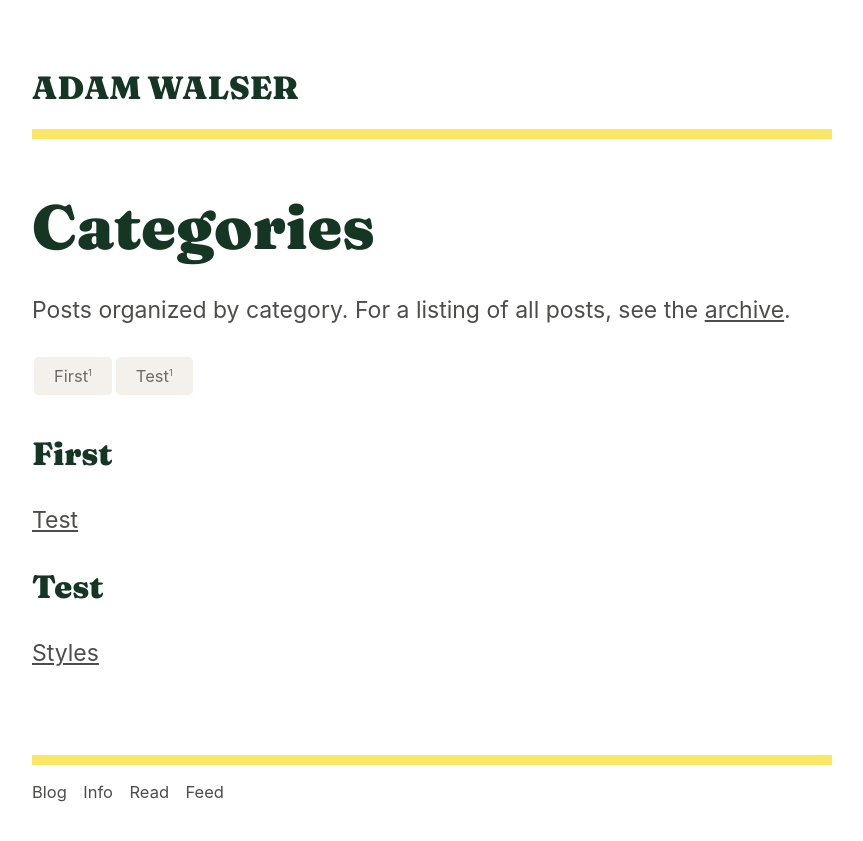
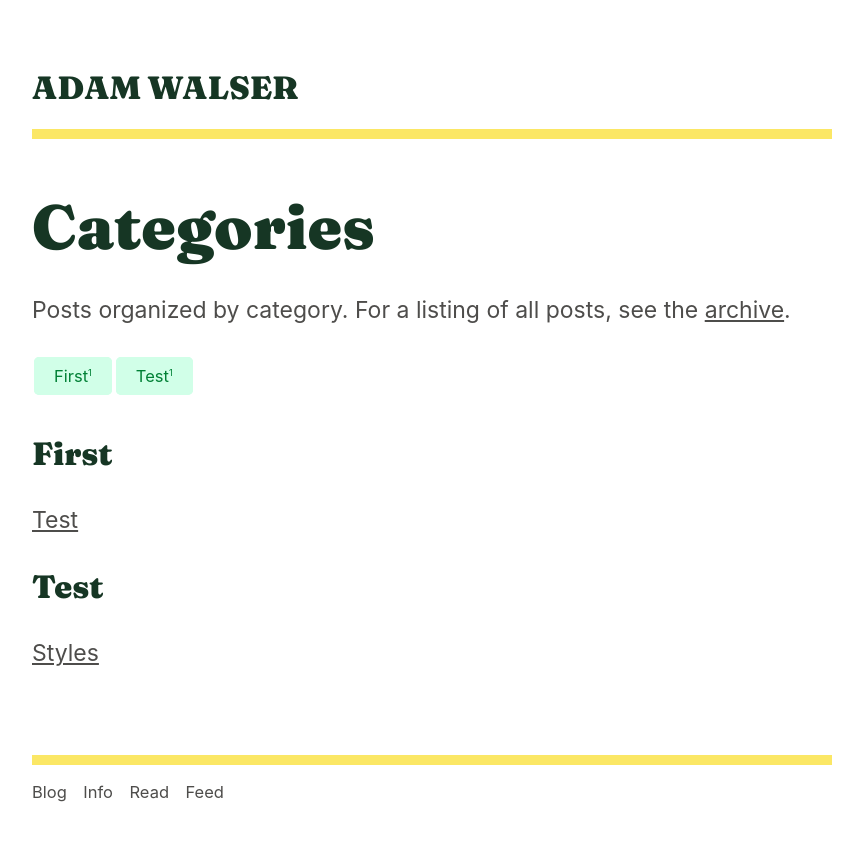
Before and after one commit to ajpwalser/ajpwalser.github.io, a Jekyll site: the page built from categories.html, in a window 1280 px wide. Shown: the top 841 px of the page, without its empty margins (208-1071 px from the left). Built offline with Jekyll 4.4.1, drawn with Linux system fonts in a browser that asks for light colours; some web fonts are replaced.

Commit message:
Update style.css

```diff
--- a/css/style.css
+++ b/css/style.css
@@ -278,36 +278,14 @@ figcaption {
 
 .read-more-trigger,
 .pagination a,
-.post-nav a {
+.post-nav a,
+.tag-box a,
+.cat-box a {
 	padding: 7px 18px;
 	margin: 2px;
 	color: rgb(0, 128, 53);
 	background-color: rgb(209, 255, 232);
 	border: 2px solid rgb(209, 255, 232);
-	-webkit-border-radius: 5px;
-	-moz-border-radius: 5px;
-	border-radius: 5px;
-	text-decoration: none;
-}
-
-.tag-box a {
-	padding: 7px 18px;
-	margin: 2px;
-	color: rgb(255, 255, 255);
-	background-color: rgb(241, 118, 30);
-	border: 2px solid rgb(241, 118, 30);
-	-webkit-border-radius: 5px;
-	-moz-border-radius: 5px;
-	border-radius: 5px;
-	text-decoration: none;
-}
-
-.cat-box a {
-	padding: 7px 18px;
-	margin: 2px;
-	color: rgb(109, 107, 105);
-	background-color: rgb(244, 241, 236);
-	border: 2px solid rgb(244, 241, 236);
 	-webkit-border-radius: 5px;
 	-moz-border-radius: 5px;
 	border-radius: 5px;
```
